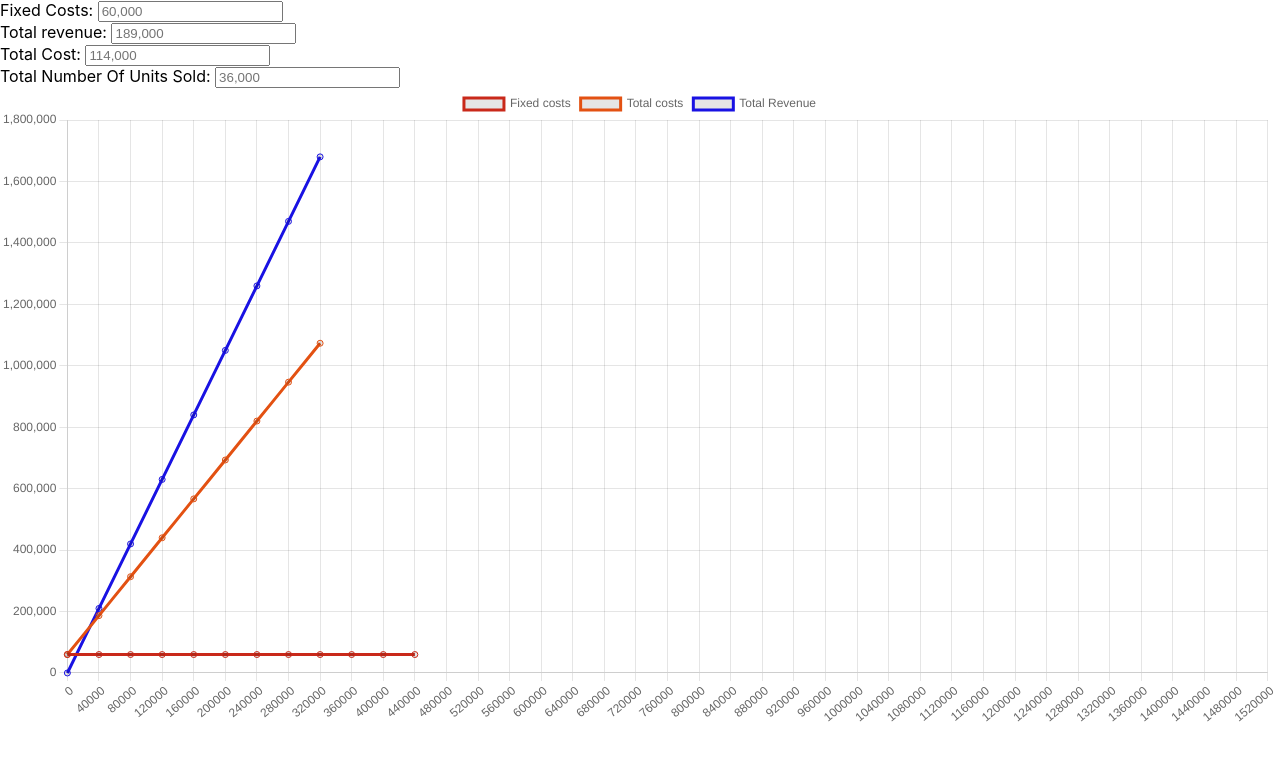
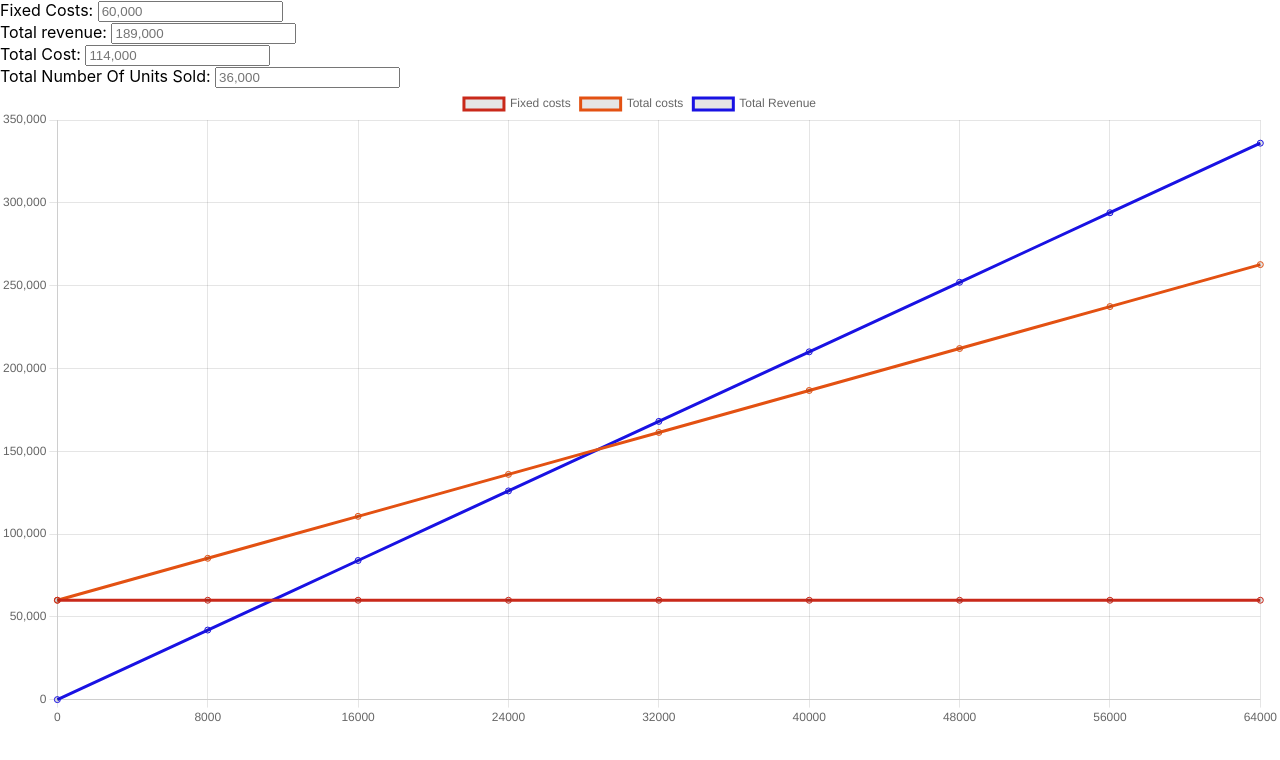
Before and after one commit to JagTheFriend/Break-Even-Chart, a Next.js app: page /graph in a window 1280 px wide. Shown: the top 760 px of the page. Built offline with nearby package versions, Linux system fonts and the light colour scheme.

Commit message:
Updated file

```diff
--- a/pages/graph.tsx
+++ b/pages/graph.tsx
@@ -7,9 +7,7 @@ export default function BreakEvenGraph() {
   const [totalRevenue, setTotalRevenue] = useState(189_000);
   const [totalCost, setTotalCost] = useState(114_000);
   const [totalUnitsSold, setTotalUnitsSold] = useState(36_000);
-  const [labels, setLabels] = useState(
-    createLabels(totalRevenue, totalCost, totalUnitsSold)
-  );
+  const [labels, setLabels] = useState(createLabels(totalUnitsSold));
   const data = {
     labels: labels,
     datasets: [
@@ -76,13 +74,7 @@ export default function BreakEvenGraph() {
         placeholder="36,000"
         onChange={(data) => {
           setTotalUnitsSold(parseInt(data.target.value));
-          setLabels(
-            createLabels(
-              totalRevenue,
-              parseInt(data.target.value),
-              totalUnitsSold
-            )
-          );
+          setLabels(createLabels(totalUnitsSold));
         }}
       />
       <Line data={data} options={options} />
```
